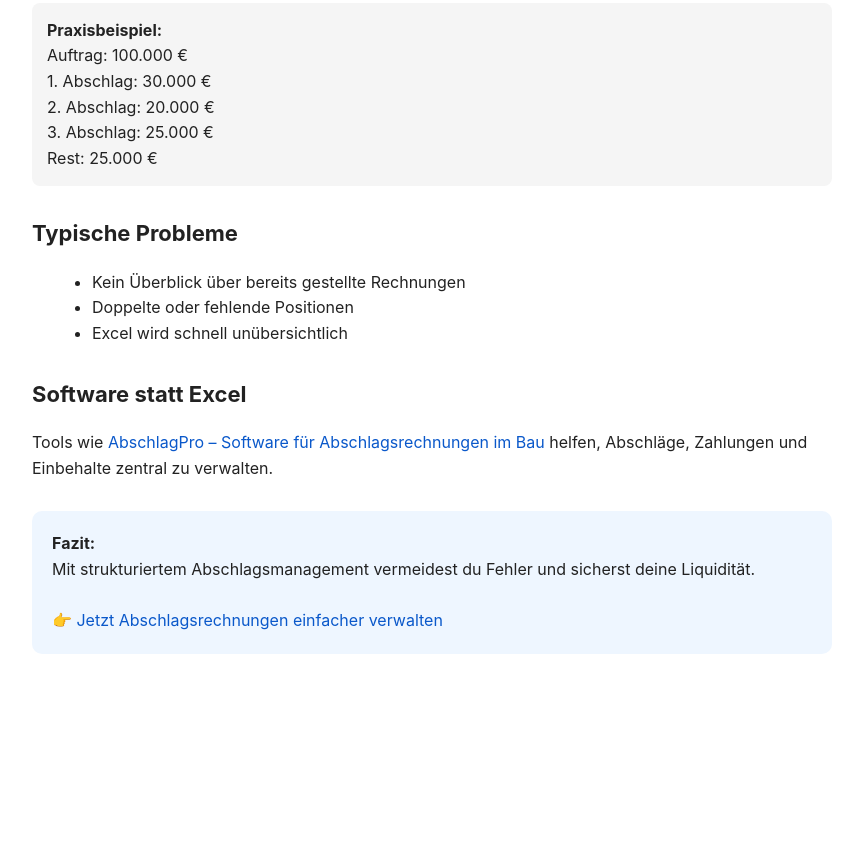
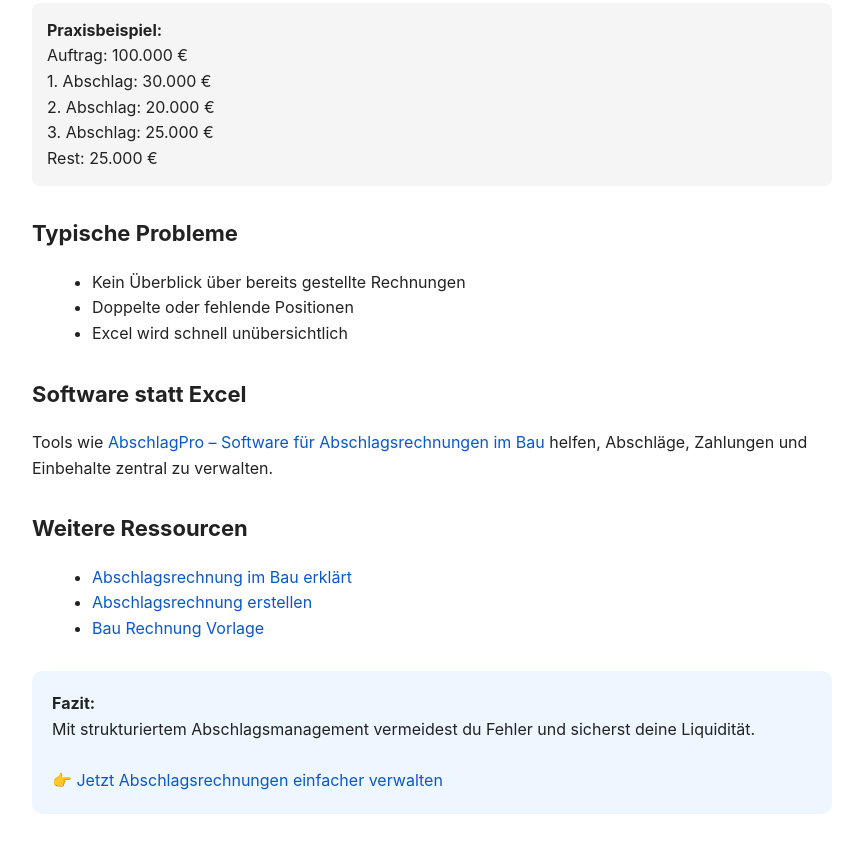
Before and after one commit to gicbus2026/abschlagsrechnung-bau, a plain HTML site: page index.html in a window 1280 px wide. Shown: the part 492-1344 px from the top of the page, without its empty margins (208-1071 px from the left). Before the commit the page ends 1186 px from the top, so only its background shows below. Drawn offline with Linux system fonts and the light colour scheme.

Commit message:
Update index.html

```diff
--- a/index.html
+++ b/index.html
@@ -92,6 +92,13 @@ AbschlagPro – Software für Abschlagsrechnungen im Bau
 helfen, Abschläge, Zahlungen und Einbehalte zentral zu verwalten.
 </p>
 
+<h2>Weitere Ressourcen</h2>
+<ul>
+  <li><a href="/abschlagsrechnung-bau/">Abschlagsrechnung im Bau erklärt</a></li>
+  <li><a href="/abschlagsrechnung-erstellen/">Abschlagsrechnung erstellen</a></li>
+  <li><a href="/bau-rechnung-vorlage/">Bau Rechnung Vorlage</a></li>
+</ul>
+
 <div class="cta">
 <strong>Fazit:</strong><br>
 Mit strukturiertem Abschlagsmanagement vermeidest du Fehler und sicherst deine Liquidität.<br><br>
```
